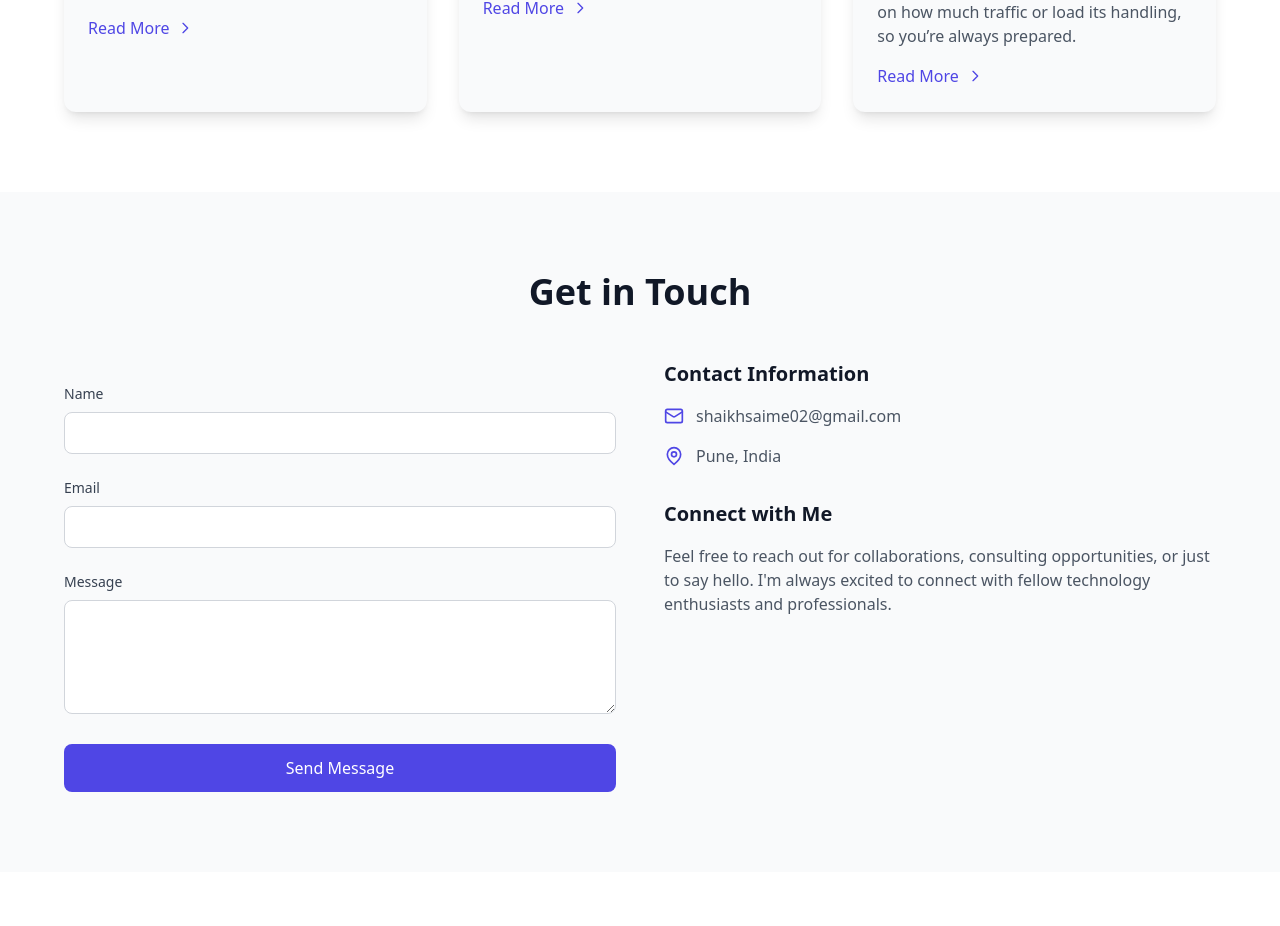
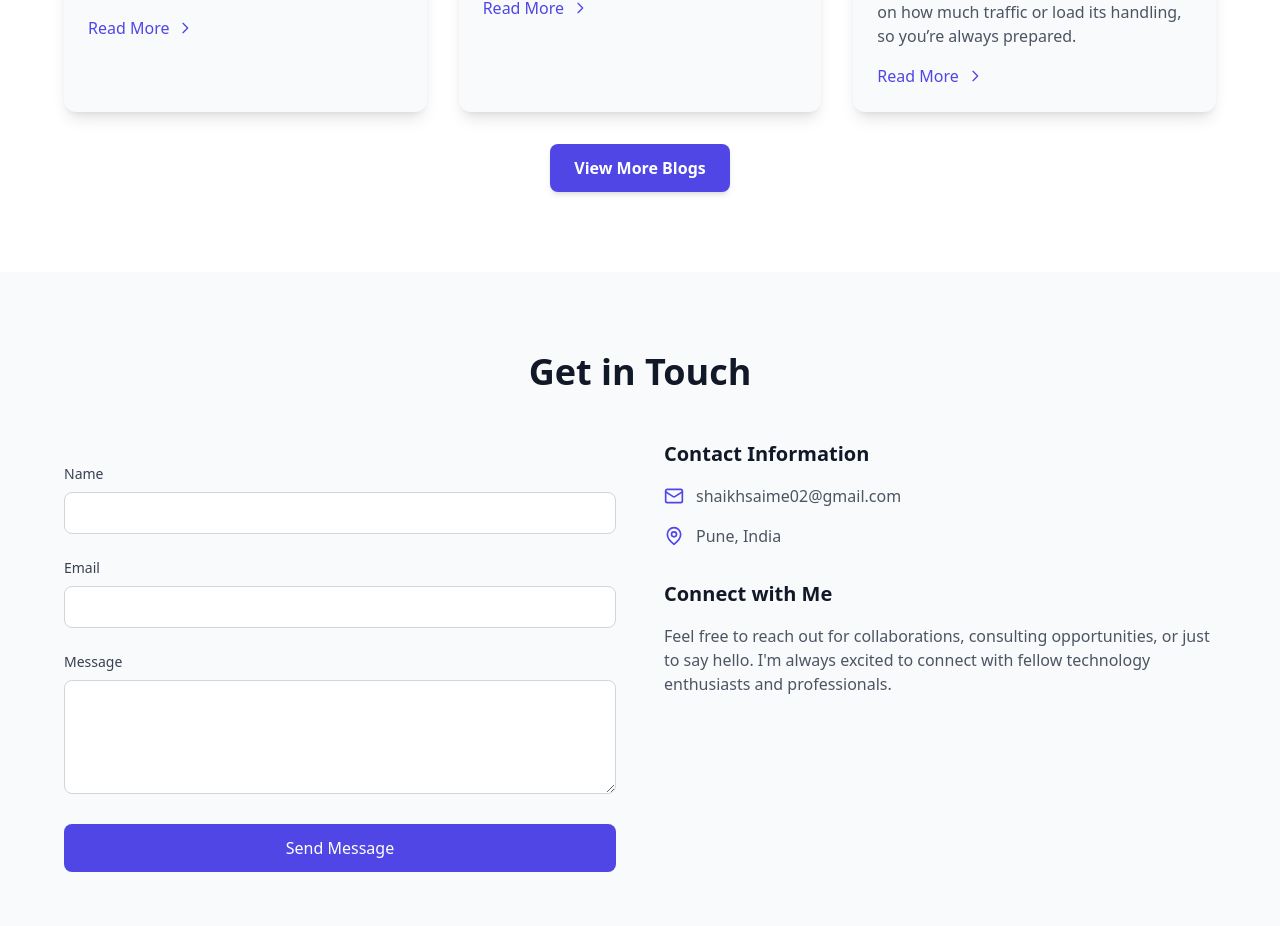
Before and after one commit to SaimShaikh/Portfolio-, a React (Vite) app: page / in a window 1280 px wide. Shown: the part 2556-3482 px from the top of the page. Built offline with nearby package versions, Linux system fonts and the light colour scheme.

Commit message:
view more button added

```diff
--- a/src/App.tsx
+++ b/src/App.tsx
@@ -3,6 +3,7 @@ import { Sun, Moon, Github, Instagram, Linkedin, Hash } from 'lucide-react';
 import Hero from './components/Hero';
 import About from './components/About';
 import Skills from './components/Skills';
+import Education from './components/Education';
 import Blogs from './components/Blogs';
 import Contact from './components/Contact';
 import Footer from './components/Footer';
--- a/src/components/Blogs.tsx
+++ b/src/components/Blogs.tsx
@@ -49,7 +49,7 @@ const Blogs = () => {
                   {post.description}
                 </p>
                 <a
-                   href={post.link}
+                  href={post.link}
                   className="inline-flex items-center text-indigo-600 dark:text-indigo-400 hover:underline"
                 >
                   Read More
@@ -72,6 +72,16 @@ const Blogs = () => {
             </article>
           ))}
         </div>
+        <div className="flex justify-center mt-8">
+          <a
+            href="https://hashnode.com/@saimeshaikh"
+            target="_blank"
+            rel="noopener noreferrer"
+            className="px-6 py-3 bg-indigo-600 text-white font-semibold rounded-lg shadow-md hover:bg-indigo-700 transition"
+          >
+            View More Blogs
+          </a>
+        </div>
       </div>
     </section>
   );
```
